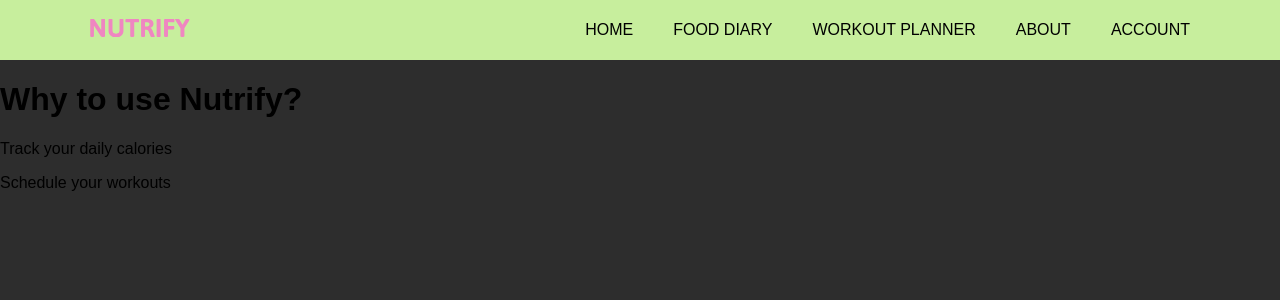
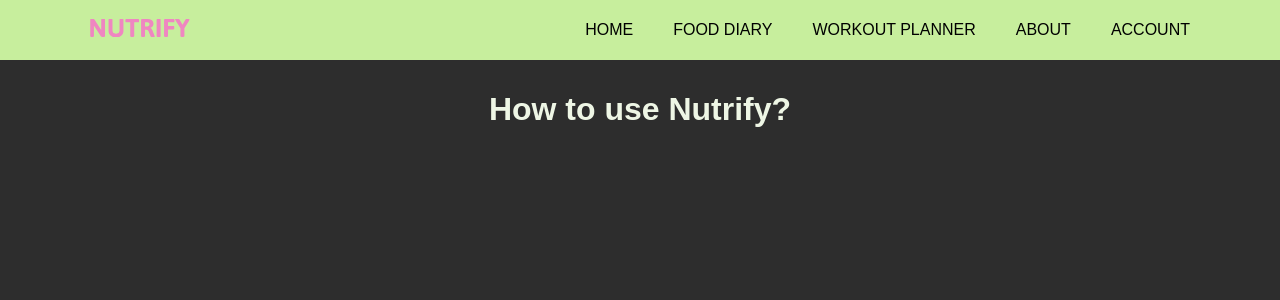
Before and after one commit to Percyy16/nutrifyApp, a React (Create React App) app in the folder client/: page / in a window 1280 px wide. Shown: the top 300 px of the page. Built offline with nearby package versions, Linux system fonts and the light colour scheme.

Commit message:
home page

```diff
--- a/client/src/pages/Home/Home.jsx
+++ b/client/src/pages/Home/Home.jsx
@@ -3,18 +3,12 @@ import "../Home/Home.scss";
 
 export const Home = () => {
     return (
-        <div className="home_container">
-            <div className="home_container__whyUse">
+        <>
+            <div className="home_container__header">
                 <h1>
-                    Why to use Nutrify?
+                    How to use Nutrify?
                 </h1>
-                <p>
-                    Track your daily calories
-                </p>
-                <p>
-                    Schedule your workouts
-                </p>
             </div>
-        </div>
+        </>
     );
 };
--- a/client/src/pages/Home/Home.scss
+++ b/client/src/pages/Home/Home.scss
@@ -0,0 +1,10 @@
+.home_container__header {
+    display: flex;
+    align-items: center;
+    justify-content: center;
+    padding: 10px;
+
+    h1 {
+        color: #eef6e5;
+    }
+}
```
